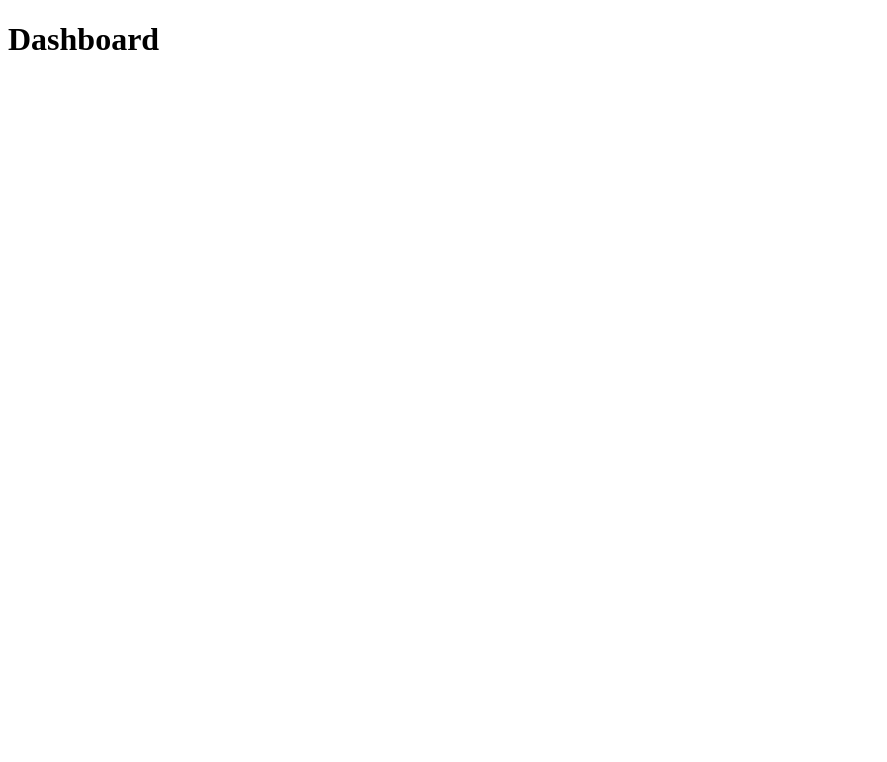
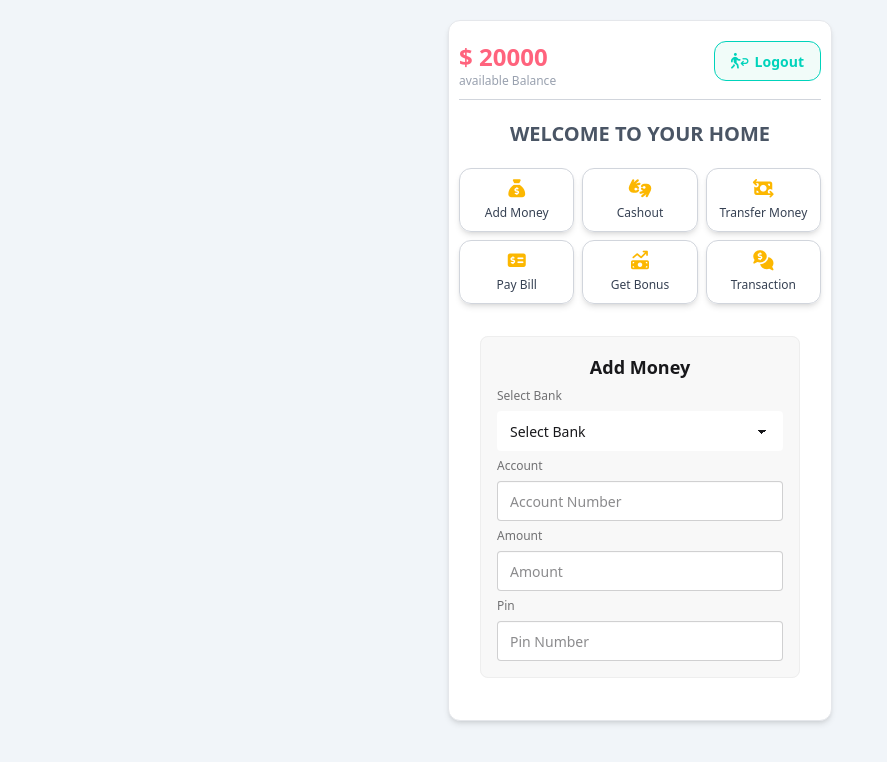
Before and after one commit to rj-rayat/DOM-Bank-BY-JavaScript, a plain HTML site: page dashboard.html in a window 1280 px wide. Shown: the whole page, without its empty margins (0-887 px from the left). Drawn offline with nearby package versions, Linux system fonts and the light colour scheme.

Commit message:
Dashboard Working

```diff
--- a/dashboard.html
+++ b/dashboard.html
@@ -4,8 +4,75 @@
     <meta charset="UTF-8">
     <meta name="viewport" content="width=device-width, initial-scale=1.0">
     <title>Document</title>
+     <link href="https://cdn.jsdelivr.net/npm/daisyui@5/themes.css" rel="stylesheet" type="text/css" />
+    <link href="https://cdn.jsdelivr.net/npm/daisyui@5" rel="stylesheet" type="text/css" />
+    <link rel="stylesheet" href="https://cdnjs.cloudflare.com/ajax/libs/font-awesome/7.0.1/css/all.min.css" integrity="sha512-2SwdPD6INVrV/lHTZbO2nodKhrnDdJK9/kg2XD1r9uGqPo1cUbujc+IYdlYdEErWNu69gVcYgdxlmVmzTWnetw==" crossorigin="anonymous" referrerpolicy="no-referrer" />
 </head>
 <body>
-    <h1>Dashboard</h1>
+
+    <main class="h-screen w-full pt-5 bg-slate-100">
+        <section class="max-w-sm min-h-96 bg-white  mx-auto shadow-md border border-gray-200 rounded-xl p-2.5">
+
+            <!-- Nav Section -->
+            <div class="flex justify-between border-b border-gray-300 py-2.5">
+                <div>
+                    <h1 class="font-bold text-2xl text-error">$ <span>20000</span></h1>
+                    <p class="text-xs text-gray-400">available Balance</p>
+                </div>
+                <div>
+                    <button class="btn btn-soft border rounded-xl border-accent btn-accent"><i class="fa-solid fa-person-walking-arrow-loop-left"></i> Logout</button>
+                </div>
+            </div>
+
+
+            <!-- Welcome Text section -->
+
+            <div class="py-5 ">
+                <h1 class="text-xl font-bold uppercase text-center text-gray-600"> Welcome to your home</h1>
+            </div>
+
+            <!-- Feature Buttons Section -->
+
+            <div class="grid grid-cols-3 gap-2">
+                <div class="text-xs p-2.5  text-gray-700 shadow-md border border-gray-300 rounded-xl text-center cursor-pointer"><span><i class="fa-solid text-lg fa-sack-dollar text-warning mb-2"></i></span><br> Add Money</div>
+                <div class="text-xs p-2.5  text-gray-700 shadow-md border border-gray-300 rounded-xl text-center cursor-pointer"> <i class="fa-solid text-lg fa-hands-asl-interpreting text-warning mb-2"></i> <br> Cashout</div>
+                <div class="text-xs p-2.5  text-gray-700  shadow-md border border-gray-300 rounded-xl text-center cursor-pointer"><i class="fa-solid text-lg fa-money-bill-transfer text-warning mb-2"></i><br> Transfer Money</div>
+                <div class="text-xs p-2.5  text-gray-700 shadow-md border border-gray-300 rounded-xl text-center cursor-pointer"> <i class="fa-solid text-lg fa-money-check-dollar text-warning mb-2"></i> <br> Pay Bill</div>
+                <div class="text-xs p-2.5  text-gray-700 shadow-md border border-gray-300 rounded-xl text-center cursor-pointer"><i class="fa-solid text-lg fa-money-bill-trend-up text-warning mb-2"></i> <br> Get Bonus</div>
+                <div class="text-xs p-2.5  text-gray-700 shadow-md border border-gray-300 rounded-xl text-center cursor-pointer"> <i class="fa-solid text-lg fa-comments-dollar text-warning mb-2"></i> <br> Transaction</div>
+            </div>
+
+            <!-- Add Money Form -->
+
+            <div class="py-8">
+
+                <fieldset class="fieldset mx-auto bg-base-200 border-base-300 rounded-box w-xs border p-4">
+                    <h1 class="text-lg font-bold text-center">Add Money</h1>
+                    <label class="label">Select Bank</label>
+                   <select class="select select-ghost bg-white">
+
+                        <option disabled selected>Select Bank</option>
+                        <option>Dutch Bangla</option>
+                        <option>Islami Bank</option>
+                        <option>Sonali Bank</option>
+                    </select>
+
+                    <label class="label">Account</label>
+                    <input type="text" class="input" placeholder="Account Number" />
+
+                    <label class="label">Amount</label>
+                    <input type="text" class="input" placeholder="Amount" />
+
+                    <label class="label">Pin</label>
+                    <input type="text" class="input" placeholder="Pin Number" />
+                    </fieldset>
+            </div>
+        </section>
+
+
+    </main>
+
+    <script src="https://cdn.jsdelivr.net/npm/@tailwindcss/browser@4"></script>
+    <script src="src/dashboard.js"></script>
 </body>
 </html>
```
Also changed, not shown: index.html (+1 -0 lines), src/dashboard.js (added).
